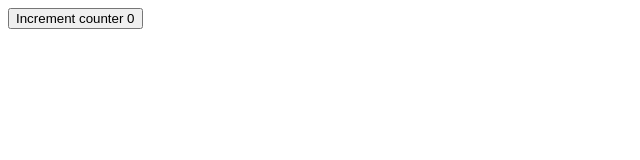
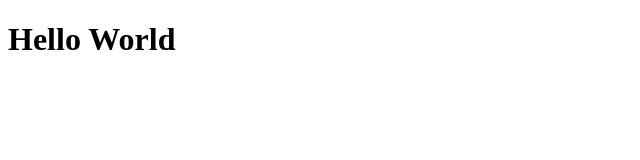
Before and after one commit to IChurnCode/learningVue, a plain HTML site: page index.html in a window 1280 px wide. Shown: the whole page, without its empty margins (0-640 px from the left). Drawn offline with nearby package versions, Linux system fonts and the light colour scheme.

Commit message:
simple component with template

```diff
--- a/index.html
+++ b/index.html
@@ -5,34 +5,29 @@
   <script src="https://unpkg.com/vue"></script>
 </head>
 <body>
-  <!-- basic event handling  -->
+
   <div id="app">
 
+     <counter></counter>
 
-      <button type="submit" @click="updateCount">
-        Increment counter {{count}}
-      </button>
-
-      <!-- to do this inline
-
-      <button type="submit" @click="count += 1">
-        Increment counter {{count}}
-      </button> -->
 
 
   </div>
 
   <script>
+    Vue.component('counter',{
+      template: '<h1>Hello World </h1>'
+    });
     var app = new Vue({
       el: '#app',
-      data: {
-        count: 0
-      },
-      methods: {
-        updateCount: function(){
-          this.count += 1;
-        }
-      }
+      // data: {
+      //   count: 0
+      // },
+      // methods: {
+      //   updateCount: function(){
+      //     this.count += 1;
+      //   }
+      // }
     })
   </script>
 </body>
```
